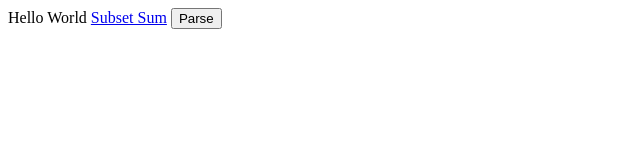
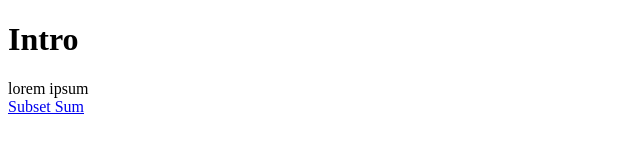
Before and after one commit to timhwang21/algo-academy, a plain HTML site: page index.html in a window 1280 px wide. Shown: the whole page, without its empty margins (0-640 px from the left). Drawn offline with Linux system fonts and the light colour scheme.

Commit message:
inline formatting

```diff
--- a/index.html
+++ b/index.html
@@ -4,14 +4,15 @@
   <title>Algo Academy</title>
   <script src="vendor/jquery-2.2.3.min.js"></script>
   <script src="vendor/markdown.min.js"></script>
-
 </head>
 <body>
-  Hello World
+  <div>
+    <h1>Intro</h1>
+    lorem ipsum
+  </div>
 
-  <a href="SubsetSum.md">Subset Sum</a>
+  <a href="SubsetSum.md" class="parser" id="SubsetSum.md">Subset Sum</a>
 
-  <button class="parseBtn" id="SubsetSum.md" src="md/SubsetSum.md">Parse</button>
   <div id="md"></div>
 </body>
 <script src="lib/markdownParser.js"></script>
--- a/lib/markdownParser.js
+++ b/lib/markdownParser.js
@@ -1,9 +1,8 @@
-$( '.parseBtn' ).click(function() { parseMd($(this)) });
+$( '.parser' ).click(function() { parseMd($(this)) });
 
 function parseMd(ctx) {
-  console.log(ctx.attr('src'));
   $.get(
-    ctx.attr('src'),
+    ctx.attr('id'),
     (data) => $( '#md' ).html(markdown.toHTML(data))
   );
 }
```
